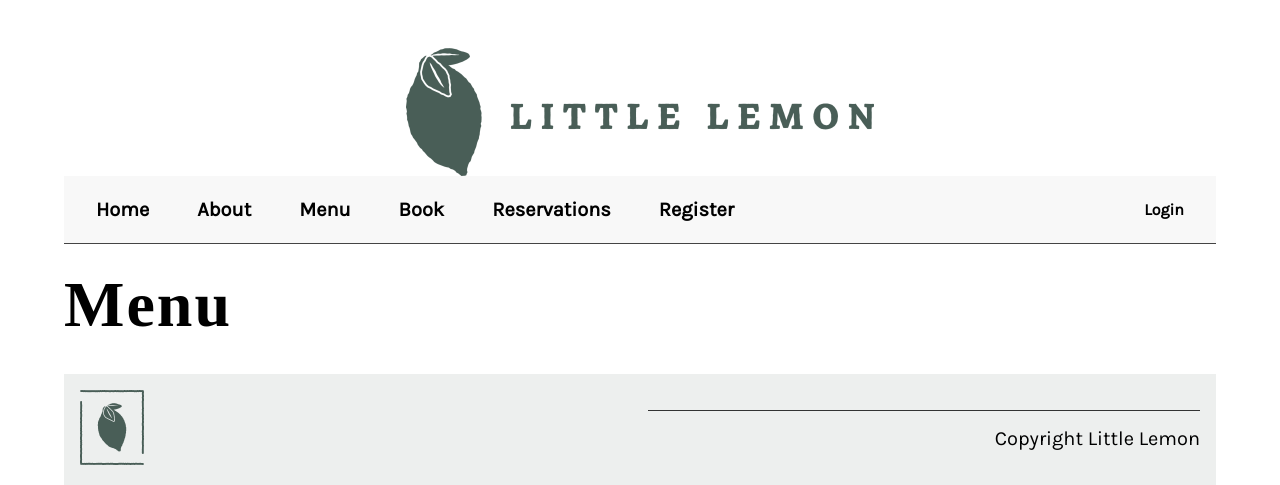
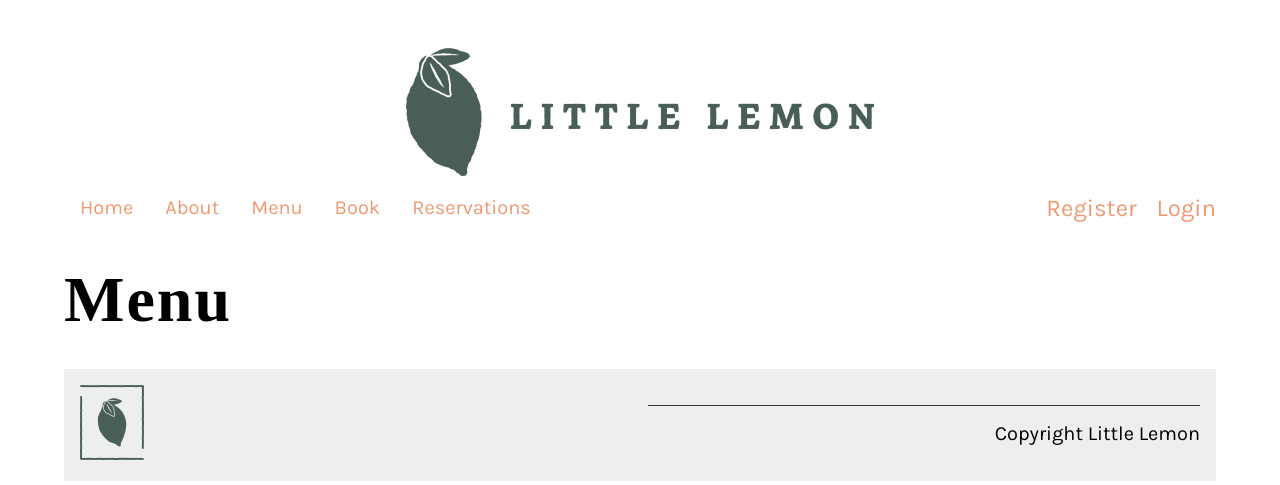
Before and after one commit to Diego-Jacinto-Ibarra/Little-Lemon, a Django app: page /menu/ in a window 1280 px wide. Shown: the top 485 px of the page. Run offline with Django 5.2, Linux system fonts and the light colour scheme; data that the repository does not hold is empty; some web fonts are replaced.

Commit message:
fix navbar for responsive desing

```diff
--- a/app/static/css/style.css
+++ b/app/static/css/style.css
@@ -54,42 +54,37 @@ header img {
 
 .navbar {
     display: flex;
-    justify-content: space-between;
+    flex-direction: column;
     align-items: center;
-    padding: 1rem;
-    background-color: #f8f8f8;
-    border-bottom: 1px solid #444;
+}
+
+.menu-toggle {
+    display: none;
+}
+
+.menu-label {
+    display: none;
+    background-color: #495e57;
+    color: #fff;
+    padding: 0.5rem 1rem;
+    cursor: pointer;
+    border-radius: 5px;
+    margin-bottom: 1rem;
 }
 
 .nav-links {
     display: flex;
     list-style: none;
     padding: 0;
-    margin: 0;
 }
 
 .nav-links li {
-    margin-right: 1rem;
+    margin: 0 1rem;
 }
 
-.nav-links a {
-    text-decoration: none;
-    color: #000000;
-    font-weight: bold;
-    padding: 0.5rem 1rem;
-    border-radius: 5px;
-    transition: background-color 0.3s, color 0.3s;
-}
-
-.nav-links a:hover {
-    background-color: #575757;
-    color: #fff;
-}
 
 .user-info {
-    display: flex;
-    align-items: center;
-    color: #000000;
+    margin-top: 1rem;
 }
 
 .user-info p {
@@ -98,17 +93,52 @@ header img {
 }
 
 .user-info a {
-    text-decoration: none;
-    color: #000000;
-    font-weight: bold;
-    padding: 0.5rem 1rem;
-    border-radius: 5px;
-    transition: background-color 0.3s, color 0.3s;
+    margin-left: 1rem;
+    font-size: 1.5rem;
 }
 
-.user-info a:hover {
-    background-color: #575757;
-    color: #ffffff;
+@media (min-width: 769px) {
+    .navbar {
+        flex-direction: row;
+        justify-content: space-between;
+        align-items: center;
+    }
+
+    .user-info {
+        margin-top: 0;
+    }
+}
+
+@media (max-width: 768px) {
+    .nav-links {
+        display: none;
+        flex-direction: column;
+        width: 100%;
+        text-align: center;
+    }
+
+    .menu-toggle:checked + .menu-label + .nav-links {
+        display: flex;
+    }
+
+    .menu-label {
+        display: block;
+    }
+
+    .user-info {
+        margin-top: 1rem;
+        flex-direction: column;
+    }
+
+    .user-info p {
+        margin-bottom: 0.5rem;
+    }
+
+    .user-info a {
+        margin-left: 0;
+        margin-bottom: 0.5rem;
+        font-size: 1rem;
+    }
 }
 
 section {
@@ -359,12 +389,21 @@ input[type="radio"]:checked ~ i {
     align-items: center;
     font-size: 1.5em;
 }
-
-.average-rating {
-    margin-right: 0.2em;
+#ratingForm {
+    display: flex;
+    flex-direction: row;
 }
 
-.total-ratings {
-    margin-left: 0.5em;
-    color: #888;
+#ratingForm label {
+    margin: 0 0.5rem;
 }
+
+@media (max-width: 768px) {
+    #ratingForm {
+        justify-content: center;
+    }
+
+    #ratingForm label {
+        margin: 0 0.2rem; /* Adjust margin for smaller screens */
+    }
+}
--- a/app/templates/partials/_header.html
+++ b/app/templates/partials/_header.html
@@ -3,15 +3,14 @@
     <img src="{% static 'img/logo.png' %}" />
 </header>
 <nav class="navbar">
+    <input type="checkbox" id="menu-toggle" class="menu-toggle">
+    <label for="menu-toggle" class="menu-label">Menu</label>
     <ul class="nav-links">
         <li><a href="{% url 'home' %}">Home</a></li>
         <li><a href="{% url 'about' %}">About</a></li>
         <li><a href="{% url 'menu' %}">Menu</a></li>
         <li><a href="{% url 'book' %}">Book</a></li>
         <li><a href="{% url 'reservations' %}">Reservations</a></li>
-        {% if not user.is_authenticated %}
-        <li><a href="{% url 'user' %}">Register</a></li>
-        {% endif %}
     </ul>
 
     <!--Welcome user-->
@@ -20,6 +19,7 @@
         <p>Welcome, {{ user.username }}!</p>
         <a href="{% url 'logout' %}">Logout</a>
         {% else %}
+        <a href="{% url 'user' %}">Register</a>
         <a href="{% url 'login' %}">Login</a>
         {% endif %}
     </div>
```
Also changed, not shown: app/templates/menu_item.html (+0 -7 lines).
